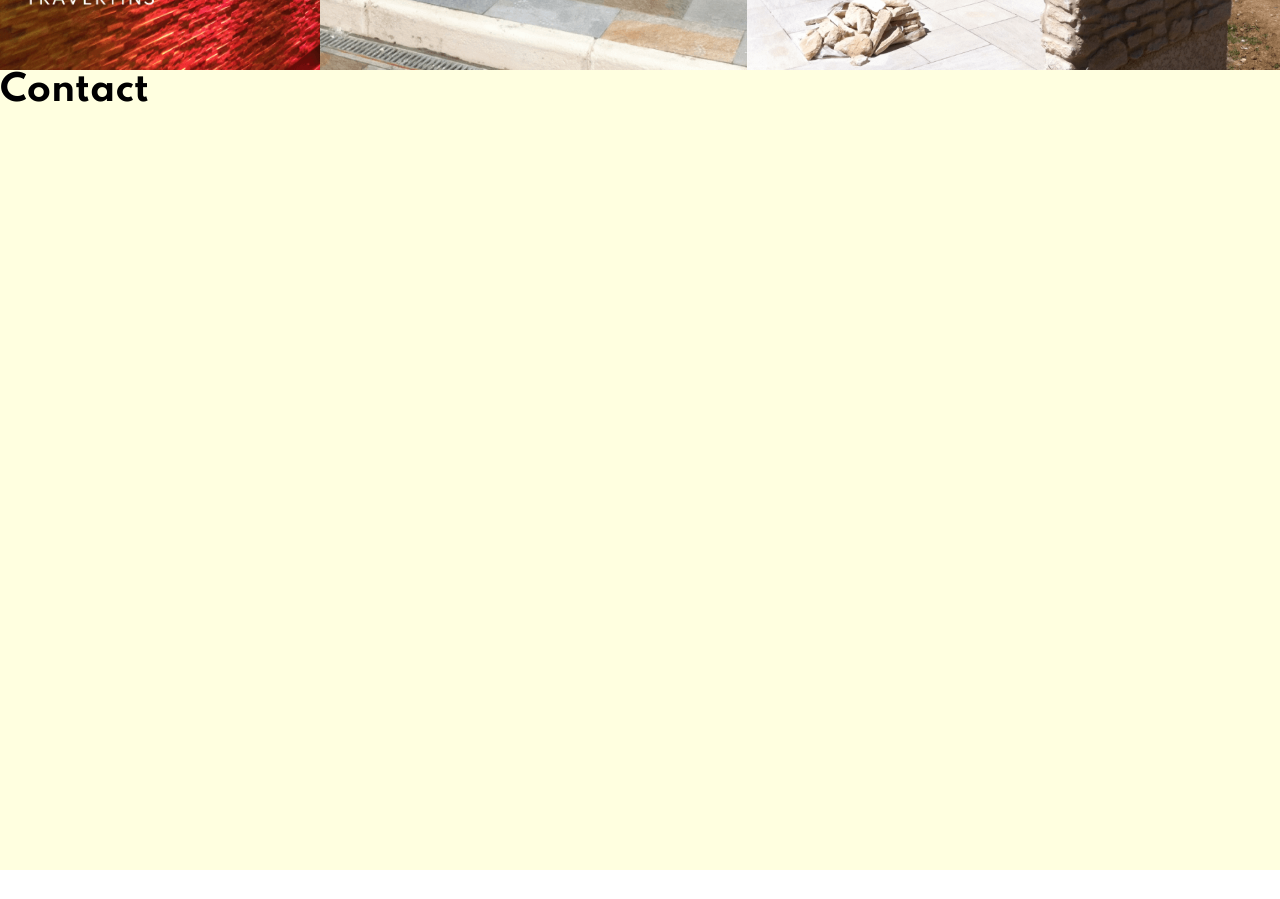
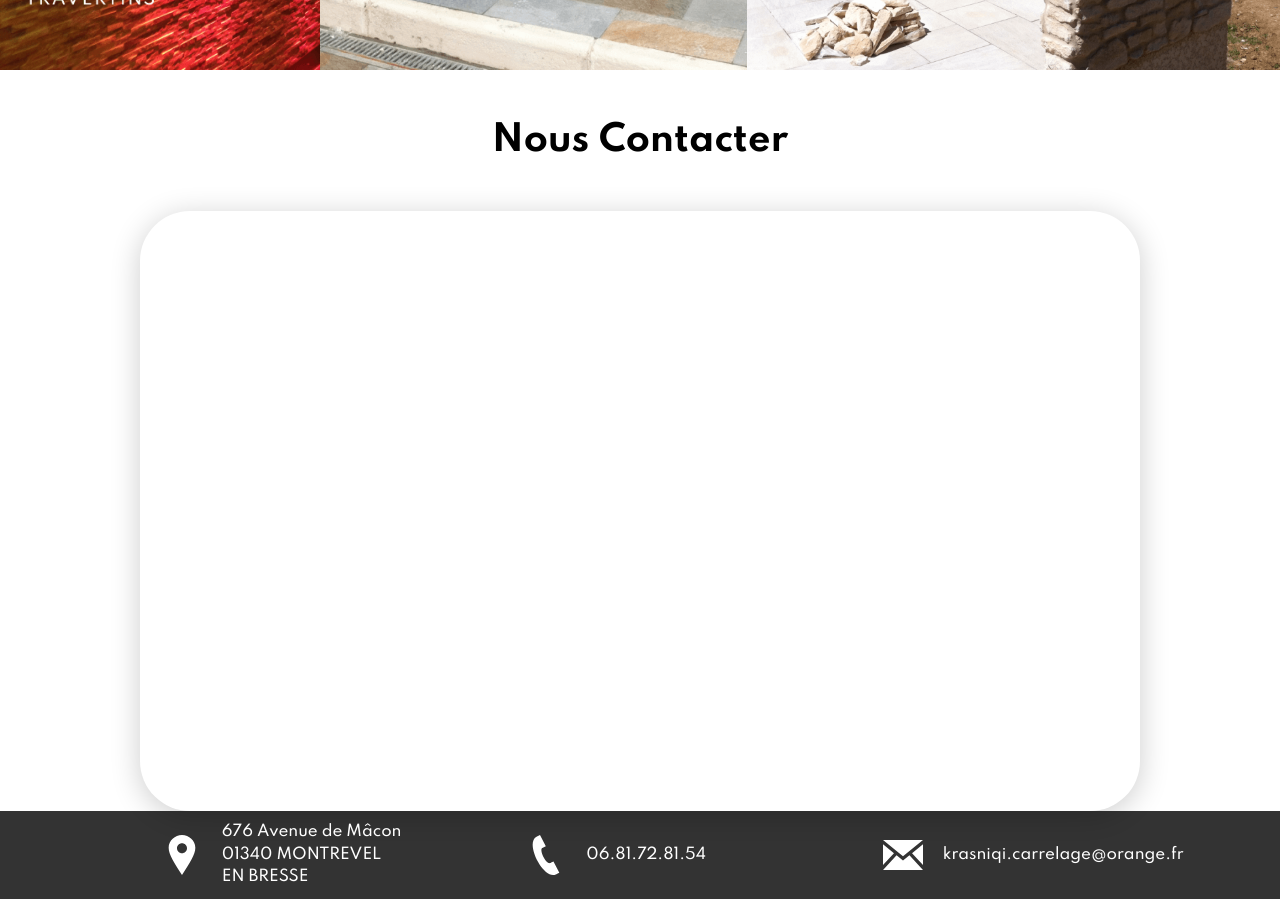
Before and after one commit to RayaneBengaoui/Tiler_website, a React (Create React App) app: page / in a window 1280 px wide. Shown: the part 2500-3399 px from the top of the page. Before the commit the page ends 3370 px from the top, so only its background shows below. Built offline with nearby package versions, Linux system fonts and the light colour scheme.

Commit message:
Adding footer to contact section

```diff
--- a/src/components/items/GalleryDetails.js
+++ b/src/components/items/GalleryDetails.js
@@ -38,6 +38,7 @@ const CardShadow = styled(motion.div)`
   position: fixed;
   left: 0;
   top: 0;
+  z-index: 10;
   overflow-y: scroll;
   text-align: center;
 `;
--- a/src/components/sections/ContactSection.js
+++ b/src/components/sections/ContactSection.js
@@ -1,17 +1,92 @@
 import React from "react";
 import styled from "styled-components";
+
+import footer_position from "../../icons/footer_position.svg";
+import footer_phone from "../../icons/footer_phone.svg";
+import footer_mail from "../../icons/footer_mail.svg";
 
 const ContactSection = () => {
   return (
     <StyledContact>
-      <h1>Contact</h1>
+      <Form>
+        <h1>Nous Contacter</h1>
+        <form action=""></form>
+      </Form>
+      <Footer>
+        <div className="contacts">
+          <div className="contact">
+            <img src={footer_position} alt="localisation" />
+            <p>
+              676 Avenue de Mâcon 01340 <span>MONTREVEL EN BRESSE</span>{" "}
+            </p>
+          </div>
+          <div className="contact">
+            <img src={footer_phone} alt="phone" />
+            <p>06.81.72.81.54</p>
+          </div>
+          <div className="contact">
+            <img src={footer_mail} alt="mail" />
+            <p>krasniqi.carrelage@orange.fr</p>
+          </div>
+        </div>
+      </Footer>
     </StyledContact>
   );
 };
 
 const StyledContact = styled.div`
   min-height: 100vh;
-  background-color: lightyellow;
+  display: flex;
+  flex-direction: column;
+  align-items: center;
+`;
+
+const Form = styled.div`
+  min-height: 90vh;
+  padding-top: 5rem;
+  h1 {
+    text-align: center;
+    padding-bottom: 5rem;
+  }
+  form {
+    width: 100rem;
+    height: 60rem;
+    border-radius: 5rem;
+    box-shadow: 0px 5px 30px rgba(0, 0, 0, 0.2);
+  }
+`;
+
+const Footer = styled.div`
+  width: 100%;
+  min-height: 10vh;
+  background-color: rgba(0, 0, 0, 0.8);
+
+  .contacts {
+    padding: 1rem 10rem;
+    min-height: 10vh;
+    display: flex;
+    justify-content: space-between;
+    align-items: center;
+
+    img {
+      width: 4rem;
+      margin-right: 2rem;
+    }
+
+    .contact {
+      display: flex;
+      align-items: center;
+      justify-content: center;
+
+      min-width: 33%;
+
+      p {
+        color: white;
+        font-size: 1.5rem;
+        width: 50%;
+      }
+    }
+  }
 `;
 
 export default ContactSection;
```
Also changed, not shown: 1 other file (tests, documents, lock files or other folders).
